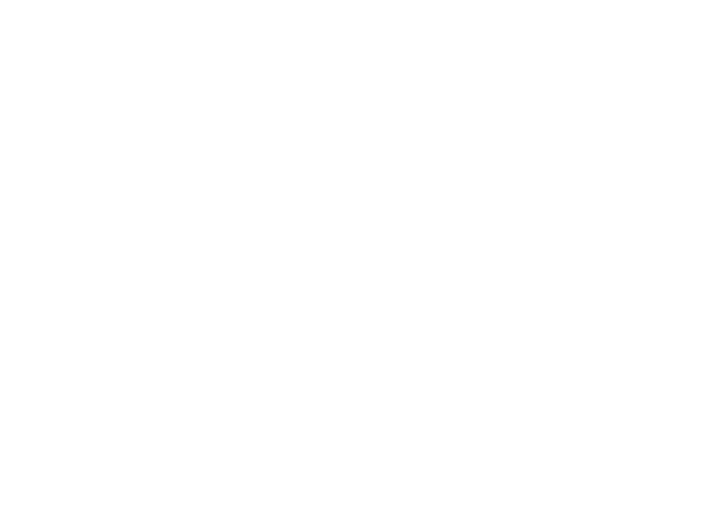
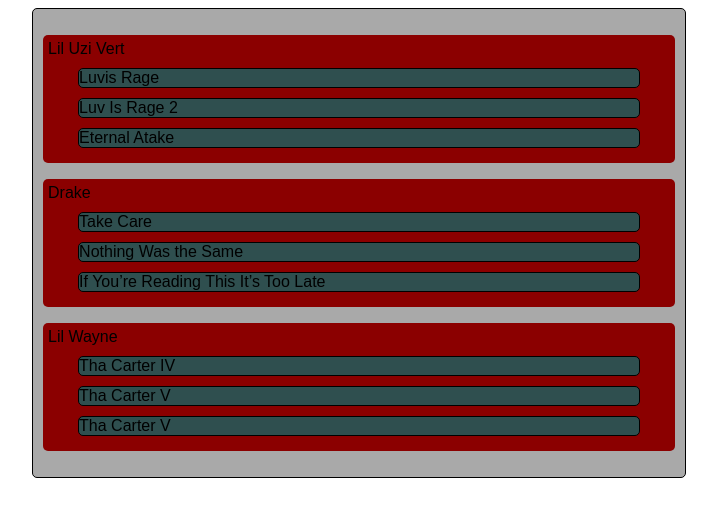
Before and after one commit to Rudolf16/accodreon, a website: page index.html in a window 1280 px wide. Shown: the whole page, without its empty margins (281-998 px from the left). Drawn offline with Linux system fonts and the light colour scheme.

Commit message:
ready 1-rst version

```diff
--- a/index.html
+++ b/index.html
@@ -7,6 +7,29 @@
     <link rel="stylesheet" href="./css/style.css">
 </head>
 <body>
+    <div class="accordeon_container">
+        <section class="keyboard">
+            <ul class='keyborad_list'>Lil Uzi Vert
+                <li class='keyboeard_item'>Luvis Rage</li>
+                <li class='keyboeard_item'>Luv Is Rage 2</li>
+                <li class='keyboeard_item'>Eternal Atake</li>
+            </ul>
+        </section>
+        <section class="keyboard">
+            <ul class='keyborad_list'>Drake
+                <li class='keyboeard_item'>Take Care</li>
+                <li class='keyboeard_item'>Nothing Was the Same</li>
+                <li class='keyboeard_item'>If You’re Reading This It’s Too Late</li>
+            </ul>
+        </section>
+        <section class="keyboard">
+            <ul class='keyborad_list'>Lil Wayne
+                <li class='keyboeard_item'>Tha Carter IV</li>
+                <li class='keyboeard_item'>Tha Carter V</li>
+                <li class='keyboeard_item'>Tha Carter V</li>
+            </ul>
+        </section>
+    </div>
     <script src="index.js"></script>
 </body>
 </html>
--- a/index.js
+++ b/index.js
@@ -0,0 +1,11 @@
+const keyboards=Array.from(document.getElementsByClassName('keyborad_list'));
+keyboards.forEach(el=>{
+    let list=Array.from(el.childNodes).filter(el=>el.nodeType==1);
+    console.log(list);
+    el.addEventListener('click',(e)=>{
+        list.forEach(el=>el.style.transition='all 3s')
+        list.forEach(el=>{el.classList.toggle('list')})
+    })
+})
+
+console.log(keyboards);
--- a/sass/main.scss
+++ b/sass/main.scss
@@ -0,0 +1,28 @@
+.accordeon_container{
+    font-family:Arial, Helvetica, sans-serif;
+    width: 50%;
+    margin: 0 auto;
+    background-color: darkgray;
+    border: 1px solid black;
+    border-radius: 5px;
+    padding: 10px;
+}
+.list{
+   display: none;
+
+}
+.keyborad_list{
+    background-color: darkred;
+    border-radius: 5px;
+    padding:5px;
+
+}
+.keyboeard_item{
+    border: 1px solid black;
+    border-radius: 5px;
+    list-style: none;
+    background-color: darkslategrey;
+    margin: 10px auto;
+    width: 90%;
+
+}
```
Also changed, not shown: css/style.css, 1 other file.
